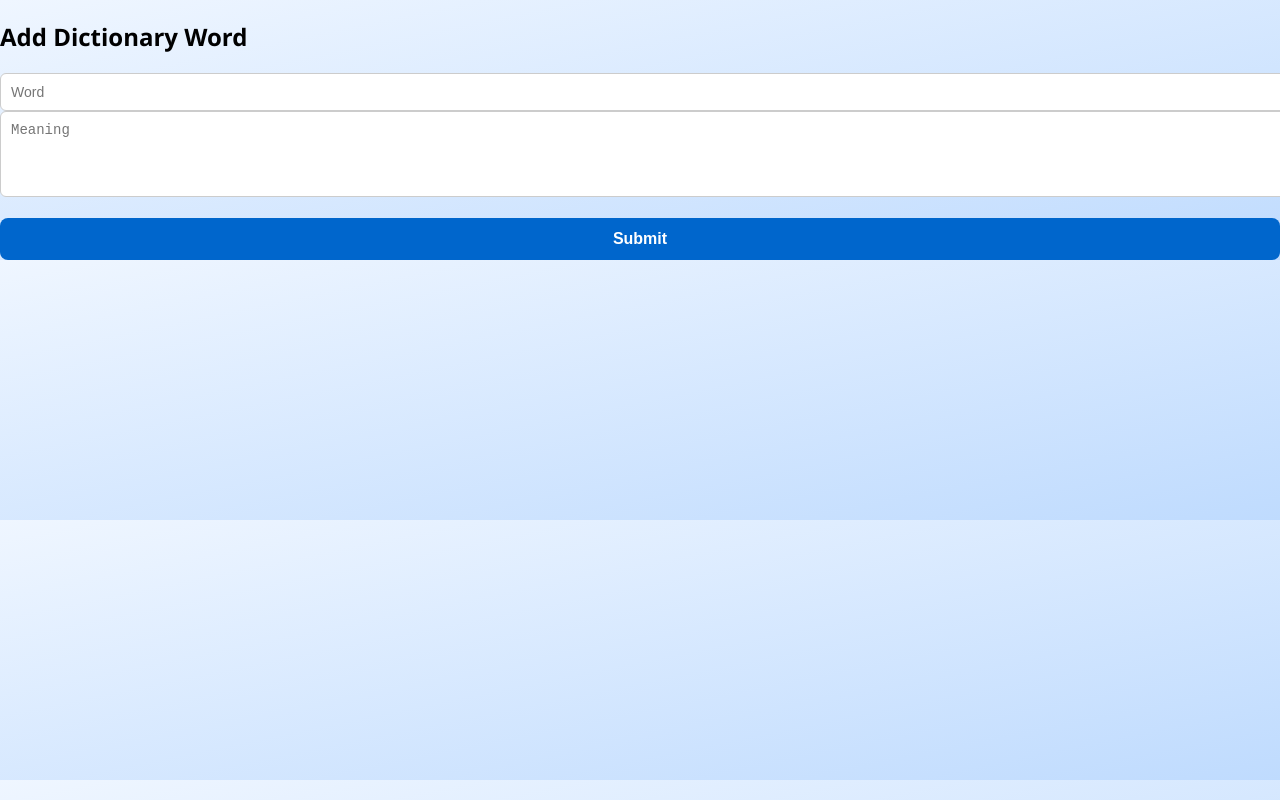
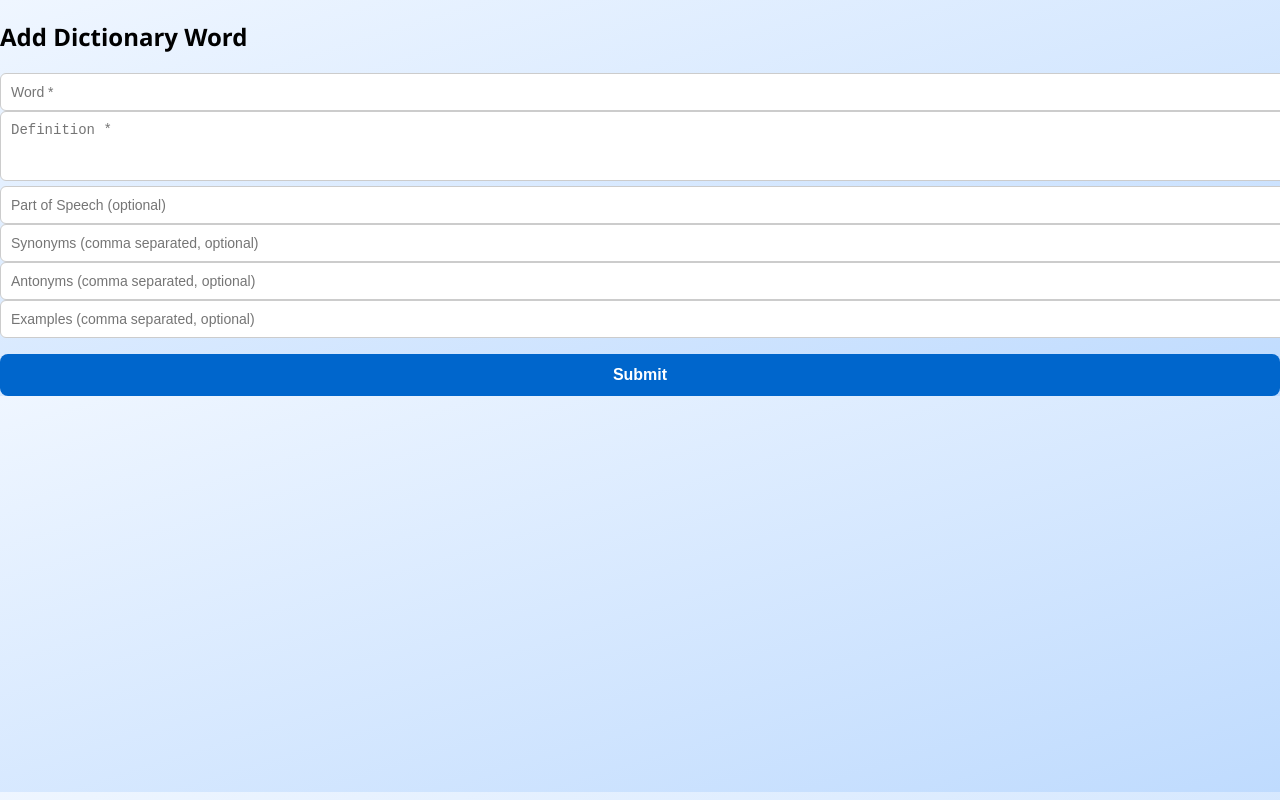
Before and after one commit to optimus-prime-01/IAF, a React (Create React App) app in the folder VayuReader_AdminDashboard/frontend/: page /add-dictionary-words in a window 1280 px wide. Shown: the top 800 px of the page. Built offline with nearby package versions, Linux system fonts and the light colour scheme.

Commit message:
Update AddDictionaryWords.js

```diff
--- a/VayuReader_AdminDashboard/frontend/src/components/AddDictionaryWords.js
+++ b/VayuReader_AdminDashboard/frontend/src/components/AddDictionaryWords.js
@@ -4,26 +4,45 @@ import axios from 'axios';
 export default function AddDictionaryWords() {
   const [word, setWord] = useState('');
   const [meaning, setMeaning] = useState('');
+  const [partOfSpeech, setPartOfSpeech] = useState('');
+  const [synonyms, setSynonyms] = useState('');
+  const [antonyms, setAntonyms] = useState('');
+  const [examples, setExamples] = useState('');
   const [message, setMessage] = useState('');
 
   const handleSubmit = async (e) => {
     e.preventDefault();
+
+    const payload = {
+      word: word.trim(),
+      meanings: [
+        {
+          partOfSpeech: partOfSpeech.trim() || null,
+          definition: meaning.trim(),
+          synonyms: synonyms ? synonyms.split(',').map(s => s.trim()) : null,
+          examples: examples ? examples.split(',').map(e => e.trim()) : null
+        }
+      ],
+      synonyms: synonyms ? synonyms.split(',').map(s => s.trim()) : null,
+      antonyms: antonyms ? antonyms.split(',').map(a => a.trim()) : null
+    };
+
     try {
-      const res = await axios.post('http://localhost:5000/api/dictionary', {
-        word,
-        meaning
-      });
-      setMessage(res.data.msg);
+      const res = await axios.post('http://localhost:5000/api/dictionary', payload);
+      setMessage('✅ Word added successfully');
       setWord('');
       setMeaning('');
+      setPartOfSpeech('');
+      setSynonyms('');
+      setAntonyms('');
+      setExamples('');
     } catch (err) {
-      setMessage('Failed to submit');
+      setMessage('❌ Failed to add word');
     }
   };
 
   return (
     <div className="min-h-screen flex items-center justify-center bg-gradient-to-br from-blue-50 to-blue-200 px-4">
-
       <form onSubmit={handleSubmit} className="bg-white shadow-xl p-8 rounded-xl w-full max-w-md space-y-6">
         <h2 className="text-2xl font-bold text-center">Add Dictionary Word</h2>
 
@@ -31,17 +50,45 @@ export default function AddDictionaryWords() {
           type="text"
           value={word}
           onChange={(e) => setWord(e.target.value)}
-          placeholder="Word"
+          placeholder="Word *"
           className="w-full border border-gray-300 p-3 rounded-lg focus:outline-none focus:ring focus:ring-yellow-300"
           required
         />
         <textarea
           value={meaning}
           onChange={(e) => setMeaning(e.target.value)}
-          placeholder="Meaning"
+          placeholder="Definition *"
           className="w-full border border-gray-300 p-3 rounded-lg focus:outline-none focus:ring focus:ring-yellow-300"
-          rows={4}
+          rows={3}
           required
+        />
+        <input
+          type="text"
+          value={partOfSpeech}
+          onChange={(e) => setPartOfSpeech(e.target.value)}
+          placeholder="Part of Speech (optional)"
+          className="w-full border border-gray-300 p-3 rounded-lg"
+        />
+        <input
+          type="text"
+          value={synonyms}
+          onChange={(e) => setSynonyms(e.target.value)}
+          placeholder="Synonyms (comma separated, optional)"
+          className="w-full border border-gray-300 p-3 rounded-lg"
+        />
+        <input
+          type="text"
+          value={antonyms}
+          onChange={(e) => setAntonyms(e.target.value)}
+          placeholder="Antonyms (comma separated, optional)"
+          className="w-full border border-gray-300 p-3 rounded-lg"
+        />
+        <input
+          type="text"
+          value={examples}
+          onChange={(e) => setExamples(e.target.value)}
+          placeholder="Examples (comma separated, optional)"
+          className="w-full border border-gray-300 p-3 rounded-lg"
         />
 
         <button
```
